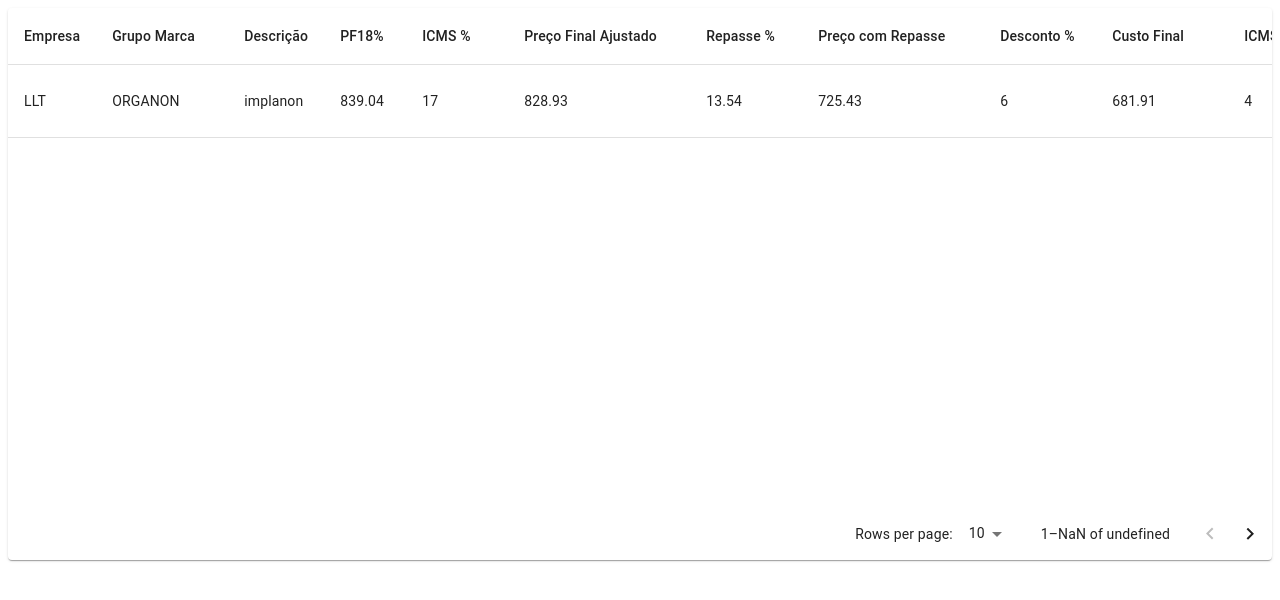
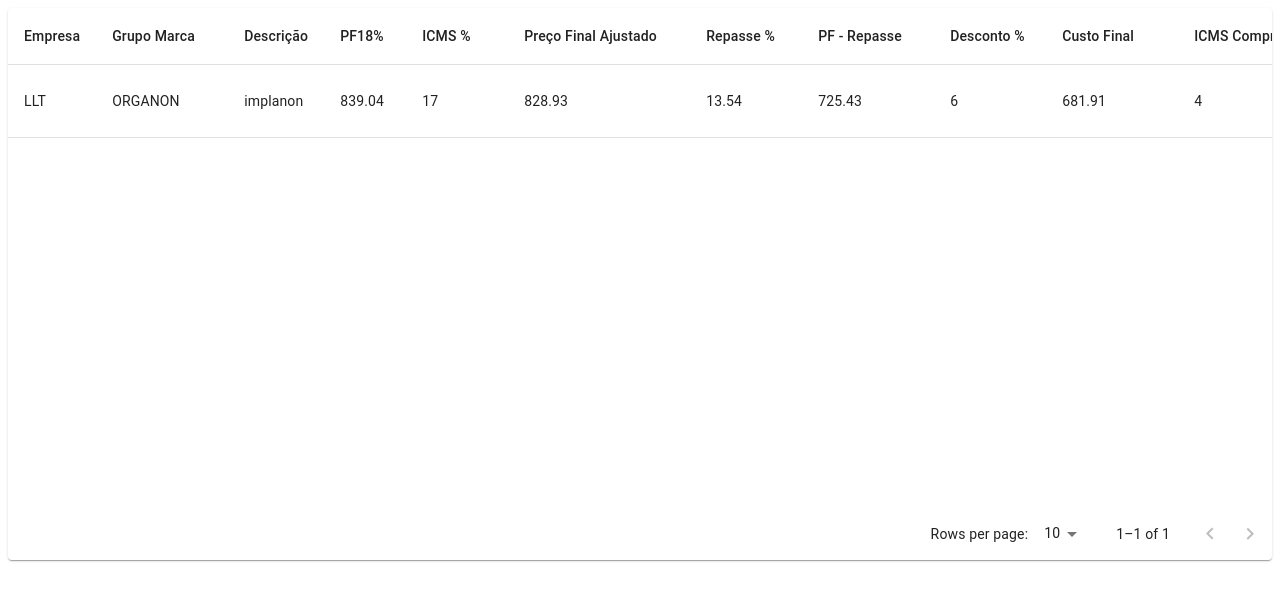
Before and after one commit to Rodrigo-Brezolin-Buquera/cases, a React (Create React App) app in the folder frontend-helpb/: page / in a window 1280 px wide. Shown: the top 600 px of the page. Built offline with nearby package versions, Linux system fonts and the light colour scheme.

Commit message:
criando formulas

```diff
--- a/frontend-helpb/src/componentes/CustomTable.js
+++ b/frontend-helpb/src/componentes/CustomTable.js
@@ -10,35 +10,38 @@ import TableRow from '@mui/material/TableRow';
 import product from './product';
 
 const columns = [
-  { id: 'empresa', label: 'Empresa', minWidth: 50 },
-  { id: 'grupoMarca', label: 'Grupo Marca', minWidth:100 },
-  { id: 'item', label: 'Descrição', minWidth: 50},
-  { id: 'precoFinal18', label: 'PF18%', minWidth: 50},
-  { id: 'icmsPercentual', label: 'ICMS %', minWidth: 70 },
-  { id: 'precoFinalAjustado', label: 'Preço Final Ajustado', minWidth: 150 },
-  { id: 'repassePercentual', label: 'Repasse %', minWidth: 80 },
-  { id: 'precoComRepasse', label: 'Preço com Repasse', minWidth: 150 },
-  { id: 'descontoPercentual', label: 'Desconto %', minWidth: 80 },
-  { id: 'custoFinal', label: 'Custo Final', minWidth: 100 },
-  { id: 'icmsCompraPercentual', label: 'ICMS Compra %', minWidth: 120 },
-  { id: 'custoLiquido', label: 'Custo Líquido', minWidth: 100 },
-  { id: 'tributacao', label: 'Tributação', minWidth: 50 },
-  { id: 'quantidadePF', label: 'Quantidade PF', minWidth: 100 },
-  { id: 'preco', label: 'Preço', minWidth: 50 },
-  { id: 'desconto', label: 'Desconto', minWidth: 50 },
-  { id: 'rb', label: 'RB', minWidth: 50 },
-  { id: 'impostos', label: 'Impostos', minWidth: 50 },
-  { id: 'rl', label: 'RL', minWidth: 50 },
-  { id: 'margemBrutaPercentual', label: 'Margem Bruta %', minWidth: 120 },
-  { id: 'lucroBruto', label: 'Lucro Bruto', minWidth: 100 },
-  { id: 'beneficioFiscal', label: 'Benefício Fiscal', minWidth: 110 },
-  { id: 'cmv', label: 'CMV', minWidth: 50, align: 'right' }
+  { id: 'empresa', label: 'Empresa', minWidth: 50, editable: true },
+  { id: 'grupoMarca', label: 'Grupo Marca', minWidth:100, editable: false },
+  { id: 'item', label: 'Descrição', minWidth: 50, editable: false},
+  { id: 'precoFinal18', label: 'PF18%', minWidth: 50, editable: false},
+  { id: 'icmsPercentual', label: 'ICMS %', minWidth: 70, editable: false },
+  { id: 'precoFinalAjustado', label: 'Preço Final Ajustado', minWidth: 150, editable: false },
+  { id: 'repassePercentual', label: 'Repasse %', minWidth: 80, editable: false },
+  { id: 'precoComRepasse', label: 'PF - Repasse', minWidth: 100, editable: false },
+  { id: 'descontoPercentual', label: 'Desconto %', minWidth: 80, editable: true },
+  { id: 'custoFinal', label: 'Custo Final', minWidth: 100, editable: false },
+  { id: 'icmsCompraPercentual', label: 'ICMS Compra %', minWidth: 120, editable: true },
+  { id: 'custoLiquido', label: 'Custo Líquido', minWidth: 100, editable: false },
+  { id: 'tributacao', label: 'Tributação', minWidth: 50, editable: false },
+  { id: 'quantidadePF', label: 'Quantidade PF', minWidth: 100, editable: true },
+  { id: 'preco', label: 'Preço', minWidth: 50, editable: false },
+  { id: 'desconto', label: 'Desconto', minWidth: 50, editable: true },
+  { id: 'rb', label: 'RB', minWidth: 50, editable: false },
+  { id: 'impostos', label: 'Impostos', minWidth: 50, editable: false },
+  { id: 'rl', label: 'RL', minWidth: 50, editable: false },
+  { id: 'margemBrutaPercentual', label: 'MB %', minWidth: 50, editable: false },
+  { id: 'lucroBruto', label: 'LB', minWidth: 50, editable: false },
+  { id: 'beneficioFiscal', label: 'BF', minWidth: 50, editable: true },
+  { id: 'cmv', label: 'CMV', minWidth: 50, align: 'right', editable: false }
 ];
 
 export default function CustomTable() {
   const [page, setPage] = useState(0);
   const [rowsPerPage, setRowsPerPage] = useState(10);
-  const [products, setProducts] = useState(product)
+  const [products, setProducts] = useState([product])
+  const [editing, setEditing] = useState({ rowIndex: null, columnId: null });
+  const [editValue, setEditValue] = useState('');
+
 
   const handleChangePage = (event, newPage) => {
     setPage(newPage);
@@ -47,6 +50,18 @@ export default function CustomTable() {
   const handleChangeRowsPerPage = (event) => {
     setRowsPerPage(+event.target.value);
     setPage(0);
+  };
+
+  const handleEdit = (rowIndex, columnId, value) => {
+    setEditing({ rowIndex, columnId });
+    setEditValue(value);
+  };
+
+  const handleSave = (rowIndex, columnId) => {
+    const updatedProducts = [...products];
+    updatedProducts[rowIndex] = { ...updatedProducts[rowIndex], [columnId]: editValue };
+    setProducts(updatedProducts);
+    setEditing({ rowIndex: null, columnId: null });
   };
 
   return (
@@ -67,18 +82,34 @@ export default function CustomTable() {
             </TableRow>
           </TableHead>
           <TableBody>
-            {[products]
+            {products
               .slice(page * rowsPerPage, page * rowsPerPage + rowsPerPage)
-              .map((row) => {
+              .map((row, rowIndex) => {
                 return (
-                  <TableRow hover role="checkbox" tabIndex={-1} key={row.code}>
+                  <TableRow hover role="checkbox" tabIndex={-1} key={rowIndex}>
                     {columns.map((column) => {
                       const value = row[column.id];
+                      const isEditing = editing.rowIndex === rowIndex && editing.columnId === column.id;
+
                       return (
-                        <TableCell key={column.id} align={column.align}>
-                          {column.format && typeof value === 'number'
-                            ? column.format(value)
-                            : value}
+                        <TableCell
+                          key={column.id}
+                          align={column.align}
+                          onClick={() => column.editable && handleEdit(rowIndex, column.id)}
+                        >
+                          {isEditing ? (
+                            <input
+                              type="text"
+                              value={editValue}
+                              onChange={(e) => setEditValue(e.target.value)}
+                              onBlur={() => handleSave(rowIndex, column.id)}
+                              autoFocus
+                            />
+                          ) : (
+                            column.format && typeof value === 'number'
+                              ? column.format(value)
+                              : value
+                          )}
                         </TableCell>
                       );
                     })}
```
Also changed, not shown: frontend-helpb/src/componentes/applyFormulas.js (added, +28 -0 lines), frontend-helpb/src/componentes/applyPassTroughtRule.js (added, +39 -0 lines), frontend-helpb/src/componentes/formulas.js (added, +39 -0 lines), frontend-helpb/src/componentes/applyPassonRule.js (deleted).
